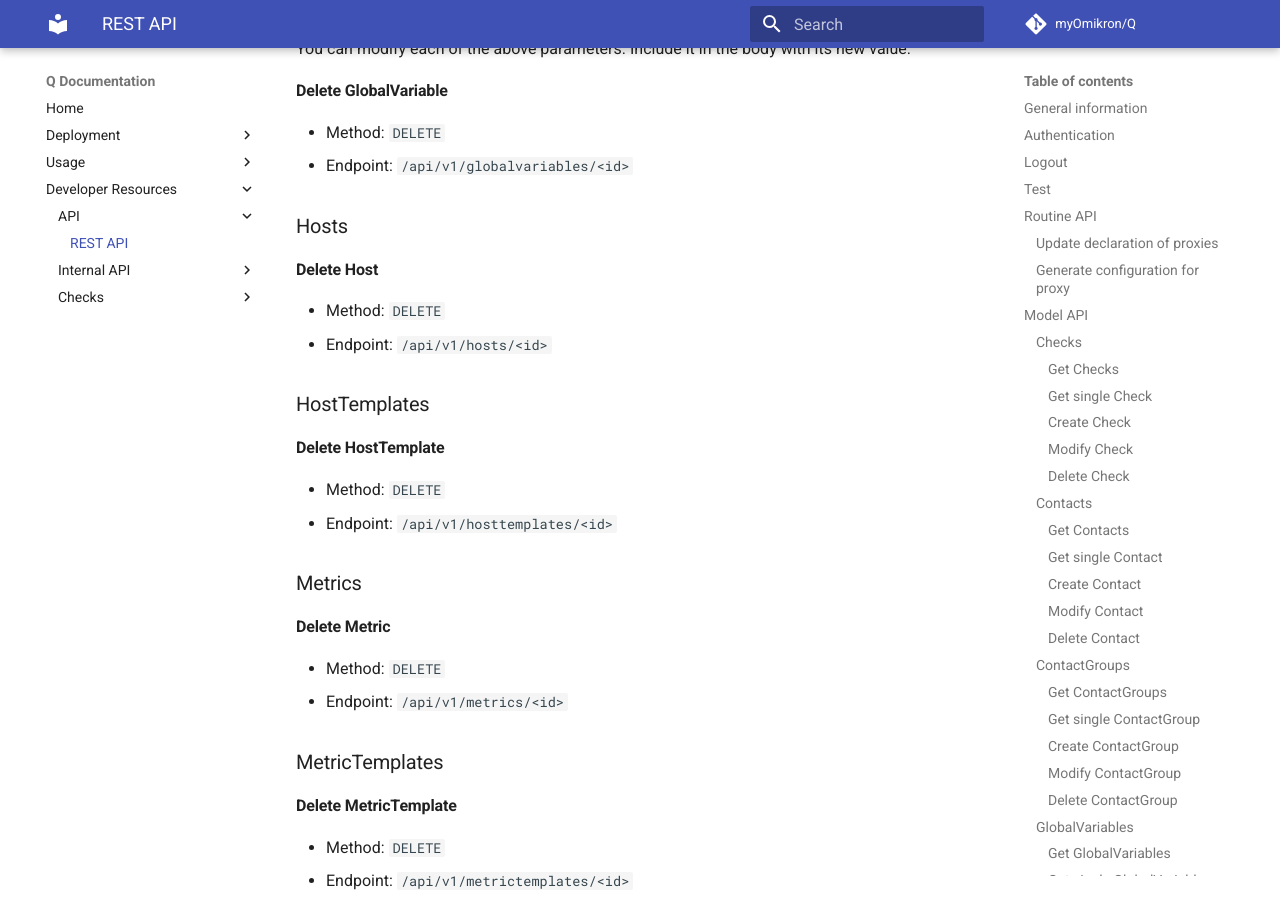
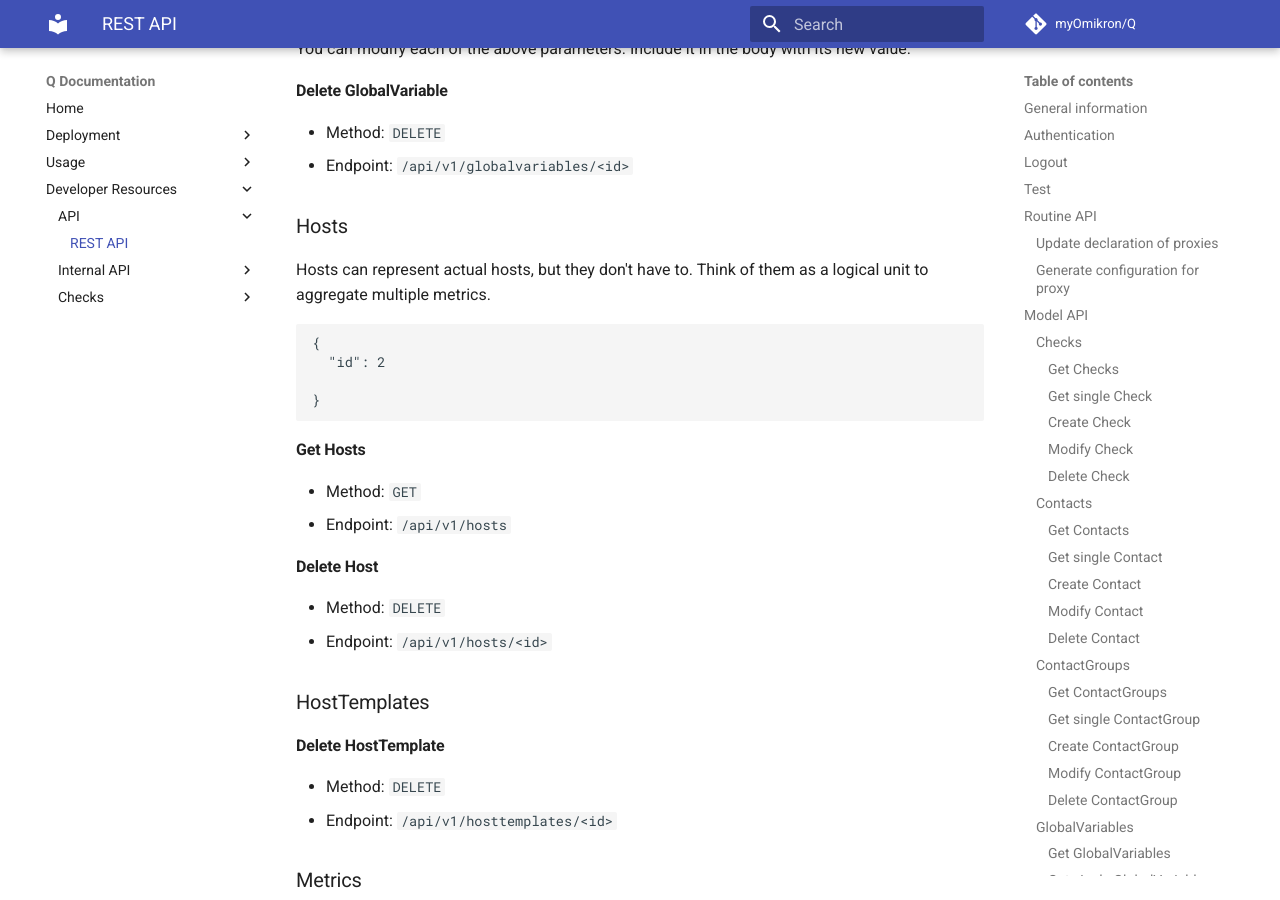
Before and after one commit to monitoring-agency/q-docs, an MkDocs documentation site: the page built from docs/developer/api/rest_api.md, in a window 1280 px wide and 900 px high, scrolled down 13586 px. Built offline with MkDocs 1.6.1 and Material for MkDocs 9.7.7, drawn with Linux system fonts in a browser that asks for light colours; comment, search, counter and statistics services are not loaded.

Commit message:
Added description of hosts as well as description for get endpoint

````diff
--- a/docs/developer/api/rest_api.md
+++ b/docs/developer/api/rest_api.md
@@ -518,10 +518,23 @@ You can modify each of the above parameters. Include it in the body with its new
 - Endpoint: `/api/v1/globalvariables/<id>`
 
 ### Hosts
+Hosts can represent actual hosts, but they don't have to. Think of them as a logical unit to aggregate multiple metrics.
+```json
+{
+  "id": 2
+
+}
+```
+
+#### Get Hosts
+- Method: `GET`
+- Endpoint: `/api/v1/hosts`
+
 
 #### Delete Host
 - Method: `DELETE`
 - Endpoint: `/api/v1/hosts/<id>`
+
 ### HostTemplates
 
 #### Delete HostTemplate
````
